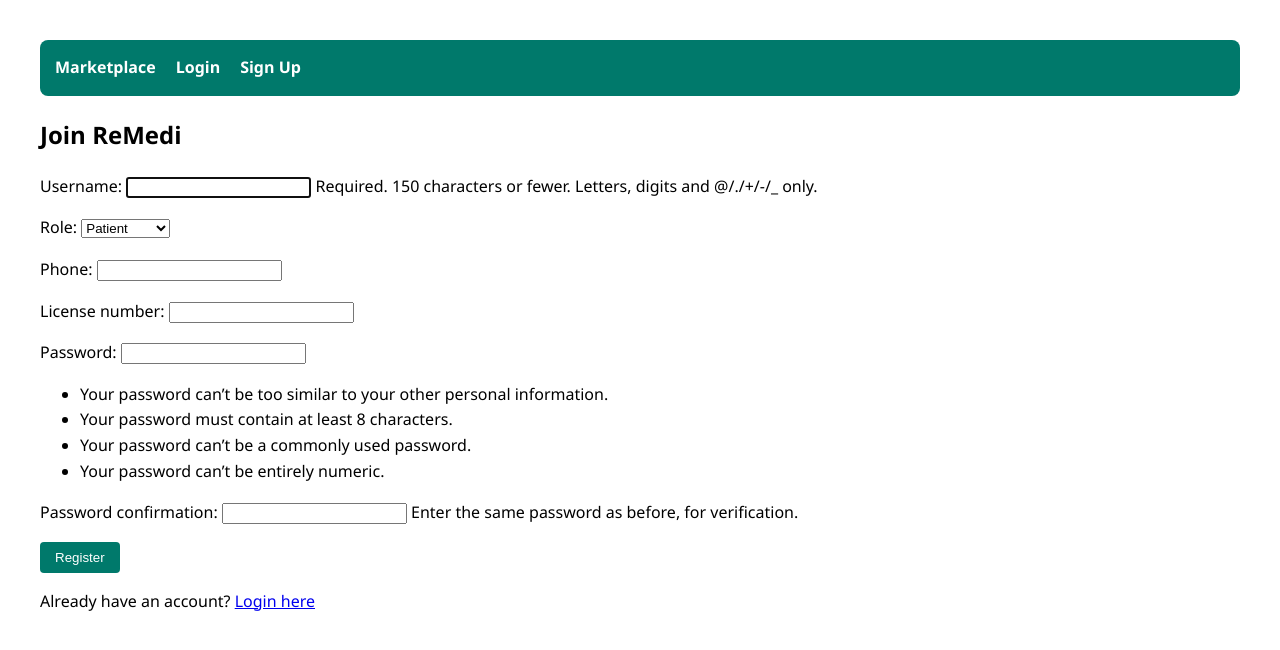
After one commit to jjannat04/ReMedi, a Django app: page /signup/ in a window 1280 px wide. The commit adds this page. Shown: the top 650 px of the page. Run offline with Django 5.2, Linux system fonts and the light colour scheme.

Commit message:
auth added

```diff
--- a/myapp/models.py
+++ b/myapp/models.py
@@ -1,7 +1,20 @@
 from django.db import models
-from django.contrib.auth.models import User
+from django.contrib.auth.models import AbstractUser
 import uuid
 
+# --- NEW CUSTOM USER MODEL ---
+class User(AbstractUser):
+    class Role(models.TextChoices):
+        ADMIN = "ADMIN", "Admin"
+        PHARMACIST = "PHARMACIST", "Pharmacist"
+        DONOR = "DONOR", "Donor"
+        PATIENT = "PATIENT", "Patient"
+
+    role = models.CharField(max_length=20, choices=Role.choices, default=Role.PATIENT)
+    license_number = models.CharField(max_length=50, blank=True, null=True) # Only for Pharmacists
+    phone = models.CharField(max_length=15, blank=True)
+
+# --- UPDATED MEDICINE MODEL ---
 class Medicine(models.Model):
     STATUS_CHOICES = [
         ('pending', 'Pending Review'),
@@ -9,30 +22,23 @@ class Medicine(models.Model):
         ('rejected', 'Rejected'),
     ]
 
-    # Core Info
-    donor = models.ForeignKey(User, on_delete=models.CASCADE, related_name='donations')
+    # Change User to 'myapp.User' to point to your custom model
+    donor = models.ForeignKey('myapp.User', on_delete=models.CASCADE, related_name='donations')
     name = models.CharField(max_length=255)
     batch_number = models.CharField(max_length=100)
     expiry_date = models.DateField()
     original_price = models.DecimalField(max_digits=10, decimal_places=2)
     resale_price = models.DecimalField(max_digits=10, decimal_places=2, editable=False)
 
-    # The Triple-Check Audit (Crucial for the 'Market Trust' concern)
-    is_physical_intact = models.BooleanField(default=False, verbose_name="Packaging Intact?")
-    is_authentic = models.BooleanField(default=False, verbose_name="Authenticity Verified?")
-    is_expiry_valid = models.BooleanField(default=False, verbose_name="Expiry Date Clear?")
+    is_physical_intact = models.BooleanField(default=False)
+    is_authentic = models.BooleanField(default=False)
+    is_expiry_valid = models.BooleanField(default=False)
 
     status = models.CharField(max_length=20, choices=STATUS_CHOICES, default='pending')
     qr_id = models.UUIDField(default=uuid.uuid4, editable=False, unique=True)
 
     def save(self, *args, **kwargs):
-        # Mechanical necessity: Automatic 70% discount for ReMedi
         self.resale_price = float(self.original_price) * 0.30
-
-        # Logic: Only move to verified if all 3 checks are passed
         if self.is_physical_intact and self.is_authentic and self.is_expiry_valid:
             self.status = 'verified'
         super().save(*args, **kwargs)
-
-    def __str__(self):
-        return f"{self.name} ({self.status})"
--- a/myapp/templates/myapp/base.html
+++ b/myapp/templates/myapp/base.html
@@ -5,17 +5,48 @@
     <title>ReMedi | Circular Healthcare</title>
     <style>
         body { font-family: 'Segoe UI', Tahoma, Geneva, Verdana, sans-serif; margin: 40px; line-height: 1.6; }
-        nav { background: #00796b; padding: 15px; border-radius: 8px; margin-bottom: 20px; }
+        nav { background: #00796b; padding: 15px; border-radius: 8px; margin-bottom: 20px; display: flex; align-items: center; }
         nav a { color: white; margin-right: 20px; text-decoration: none; font-weight: bold; }
         .card { border: 1px solid #ddd; padding: 15px; border-radius: 8px; margin-bottom: 10px; box-shadow: 2px 2px 5px #f0f0f0; }
         .discount { color: #d32f2f; font-weight: bold; }
-        .btn { background: #00796b; color: white; padding: 8px 15px; text-decoration: none; border-radius: 4px; display: inline-block; }
+        .btn { background: #00796b; color: white; padding: 8px 15px; text-decoration: none; border-radius: 4px; display: inline-block; border: none; cursor: pointer; }
+
+        /* Style for the logout button to look like a nav link */
+        .logout-btn {
+            background: none;
+            border: none;
+            color: #ffab91;
+            font-weight: bold;
+            cursor: pointer;
+            font-family: inherit;
+            font-size: inherit;
+            padding: 0;
+            margin-left: 20px;
+        }
+        .logout-btn:hover { text-decoration: underline; }
+        .user-welcome { color: white; margin-left: auto; font-size: 0.9em; }
     </style>
 </head>
 <body>
     <nav>
         <a href="{% url 'marketplace' %}">Marketplace</a>
-        <a href="{% url 'verification_queue' %}">Pharmacist Dashboard</a>
+
+        {% if user.is_authenticated %}
+            {% if user.role == "PHARMACIST" or user.is_staff %}
+                <a href="{% url 'verification_queue' %}">Pharmacist Dashboard</a>
+            {% endif %}
+
+            <span class="user-welcome">Welcome, <strong>{{ user.username }}</strong> ({{ user.role }})</span>
+
+            <!-- POST Method Logout Form -->
+            <form action="{% url 'logout' %}" method="post" style="display: inline;">
+                {% csrf_token %}
+                <button type="submit" class="logout-btn">Logout</button>
+            </form>
+        {% else %}
+            <a href="{% url 'login' %}">Login</a>
+            <a href="{% url 'signup' %}">Sign Up</a>
+        {% endif %}
     </nav>
 
     {% block content %}
--- /dev/null
+++ b/myapp/templates/myapp/signup.html
@@ -0,0 +1,10 @@
+{% extends 'myapp/base.html' %}
+{% block content %}
+    <h2>Join ReMedi</h2>
+    <form method="post">
+        {% csrf_token %}
+        {{ form.as_p }}
+        <button type="submit" class="btn">Register</button>
+    </form>
+    <p>Already have an account? <a href="/admin/login/">Login here</a></p>
+{% endblock %}
--- a/myapp/urls.py
+++ b/myapp/urls.py
@@ -1,8 +1,15 @@
 from django.urls import path
+from django.contrib.auth import views as auth_views
 from . import views
 
 urlpatterns = [
     path('', views.marketplace, name='marketplace'),
+    path('signup/', views.signup, name='signup'),
+
+    # --- LOGIN & LOGOUT PATHS ---
+    path('login/', auth_views.LoginView.as_view(template_name='myapp/login.html'), name='login'),
+    path('logout/', auth_views.LogoutView.as_view(next_page='marketplace'), name='logout'),
+
     path('verify-queue/', views.verification_queue, name='verification_queue'),
     path('verify/<int:med_id>/', views.verify_medicine, name='verify_medicine'),
 ]
--- a/myapp/views.py
+++ b/myapp/views.py
@@ -1,6 +1,37 @@
 from django.shortcuts import render, get_object_or_404, redirect
 from .models import Medicine
 from django.db.models import Sum
+
+
+from django.contrib.auth import login
+from django.contrib.auth.forms import UserCreationForm
+from .models import User
+
+# A simple custom form to include the 'role' field
+class SignUpForm(UserCreationForm):
+    class Meta(UserCreationForm.Meta):
+        model = User
+        fields = UserCreationForm.Meta.fields + ('role', 'phone', 'license_number')
+def signup(request):
+    if request.method == 'POST':
+        form = SignUpForm(request.POST)
+        if form.is_valid():
+            user = form.save(commit=False)
+
+            # If the user is a pharmacist, deactivate them pending approval
+            if user.role == User.Role.PHARMACIST:
+                user.is_active = False
+                user.save()
+                # Redirect to a "Wait for approval" page instead of logging them in
+                return render(request, 'myapp/pending_approval.html')
+
+            # Regular users (Donors/Patients) can log in immediately
+            user.save()
+            login(request, user)
+            return redirect('marketplace')
+    else:
+        form = SignUpForm()
+    return render(request, 'myapp/signup.html', {'form': form})
 
 def marketplace(request):
     verified_meds = Medicine.objects.filter(status='verified')
@@ -15,11 +46,17 @@ def marketplace(request):
         'total_saved': total_saved,
     }
     return render(request, 'myapp/marketplace.html', context)
+from django.contrib.auth.decorators import login_required
+from django.http import HttpResponseForbidden
 
-# 2. Pharmacist Dashboard: List meds waiting for the Triple-Check
+@login_required
 def verification_queue(request):
+    if request.user.role != User.Role.PHARMACIST or not request.user.is_active:
+        return HttpResponseForbidden("Your pharmacist account is either not verified or you don't have permission.")
+
     pending_meds = Medicine.objects.filter(status='pending')
     return render(request, 'myapp/queue.html', {'meds': pending_meds})
+
 
 # 3. Perform Audit: The actual verification action
 def verify_medicine(request, med_id):
--- a/remedi/settings.py
+++ b/remedi/settings.py
@@ -116,3 +116,7 @@ USE_TZ = True
 # https://docs.djangoproject.com/en/6.0/howto/static-files/
 
 STATIC_URL = 'static/'
+AUTH_USER_MODEL = 'myapp.User'
+LOGIN_REDIRECT_URL = 'marketplace'
+LOGIN_URL = 'login'
+LOGOUT_REDIRECT_URL = 'marketplace'
```
Also changed, not shown: myapp/admin.py (+10 -1 lines), myapp/templates/myapp/login.html (added, +15 -0 lines), myapp/templates/myapp/pending_approval.html (added, +10 -0 lines), myapp/migrations/0001_initial.py.
